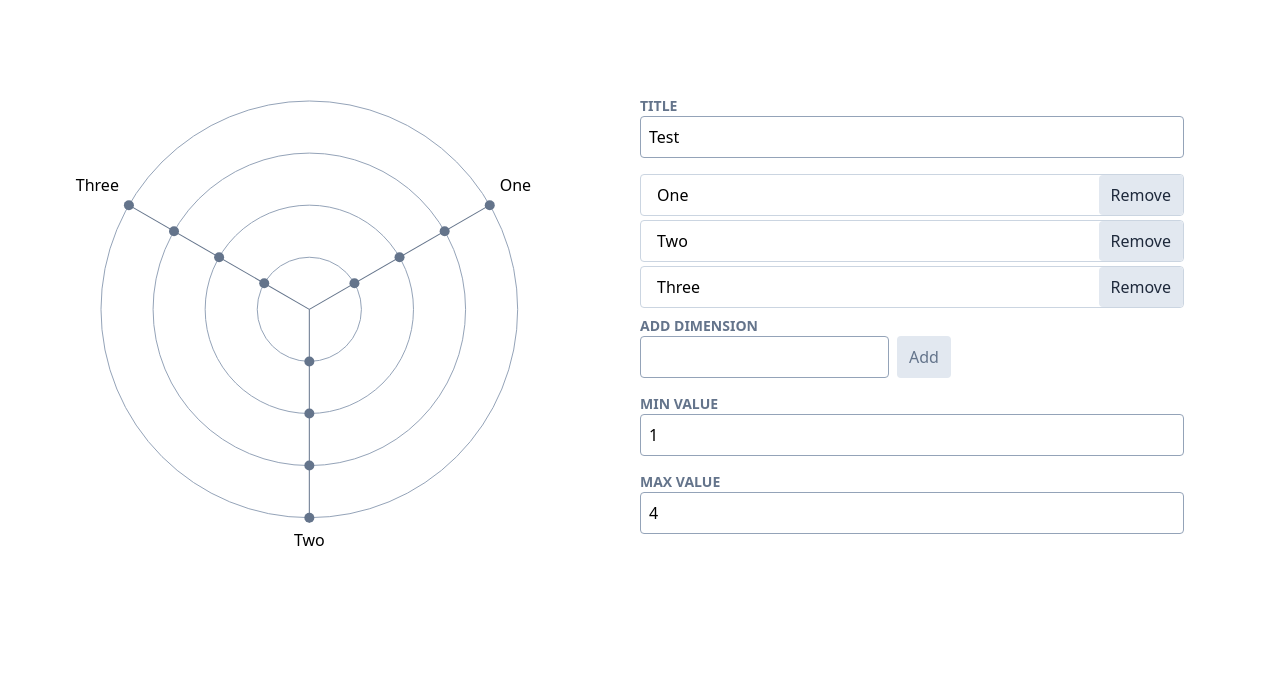
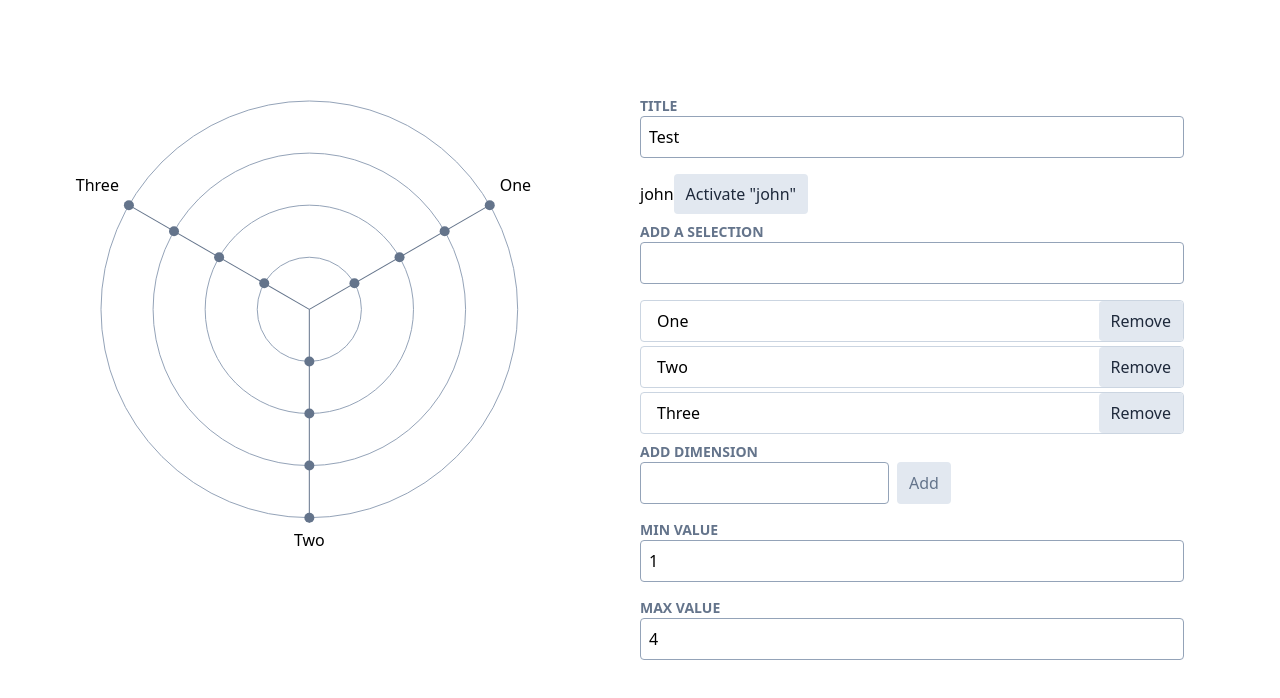
Before and after one commit to frontendphil/oh-my-radar, a React app: page / in a window 1280 px wide. Shown: the top 698 px of the page. Built offline with nearby package versions, Linux system fonts and the light colour scheme.

Commit message:
chore: make it possible to have more than one selection

```diff
--- a/src/App.tsx
+++ b/src/App.tsx
@@ -3,6 +3,11 @@ import { Dimensions } from "./Dimensions"
 import { Input } from "./form-controls"
 
 import { RadarChart, Selection, Range, SelectionValue } from "./radar-chart"
+import { Selections } from "./Selections"
+
+type ChartState = {
+  [selection: string]: SelectionValue
+}
 
 export const App = () => {
   const [title, setTitle] = useState("Test")
@@ -12,19 +17,12 @@ export const App = () => {
     "Three",
   ])
   const [[min, max], setRange] = useState<Range>([1, 4])
-  const [selection, setSelection] = useState<SelectionValue>({})
+  const [chartState, setChartState] = useState<ChartState>({})
 
-  const [size, setSize] = useState(window.innerWidth / 3)
+  const size = useAutoResize()
 
-  useEffect(() => {
-    const callback = () => setSize(window.innerWidth / 3)
-
-    window.addEventListener("resize", callback)
-
-    return () => {
-      window.removeEventListener("resize", callback)
-    }
-  }, [])
+  const [activeSelection, setActiveSelection] = useState<string>("john")
+  const [selections, setSelections] = useState(["john"])
 
   return (
     <div className="grid grid-cols-2">
@@ -35,25 +33,36 @@ export const App = () => {
           range={[min, max]}
           size={size}
         >
-          <Selection
-            active
-            name="john"
-            value={selection}
-            onChange={setSelection}
-            color="blue"
-          />
+          {selections.map((selection) => (
+            <Selection
+              key={selection}
+              active={activeSelection === selection}
+              name={selection}
+              value={chartState[selection]}
+              onChange={(value) =>
+                setChartState({ ...chartState, [selection]: value })
+              }
+              color="blue"
+            />
+          ))}
         </RadarChart>
       </div>
 
       <div className="mt-24 mr-24 flex flex-col gap-4">
         <Input label="Title" value={title} onChange={setTitle} />
 
+        <Selections
+          selections={selections}
+          onAdd={(selection) => setSelections([...selections, selection])}
+          onActivate={setActiveSelection}
+        />
+
         <Dimensions
           dimensions={dimensions}
           onAdd={(dimension) => setDimensions([...dimensions, dimension])}
           onRemove={(dimension) =>
-            setDimensions((currentDimensions) =>
-              currentDimensions.filter(
+            setDimensions(
+              dimensions.filter(
                 (currentDimension) => currentDimension !== dimension
               )
             )
@@ -81,3 +90,19 @@ export const App = () => {
     </div>
   )
 }
+
+const useAutoResize = () => {
+  const [size, setSize] = useState(window.innerWidth / 3)
+
+  useEffect(() => {
+    const callback = () => setSize(window.innerWidth / 3)
+
+    window.addEventListener("resize", callback)
+
+    return () => {
+      window.removeEventListener("resize", callback)
+    }
+  }, [])
+
+  return size
+}
--- a/src/Dimensions.tsx
+++ b/src/Dimensions.tsx
@@ -1,5 +1,5 @@
-import { HTMLAttributes, useState } from "react"
-import { InputWithButton } from "./form-controls"
+import { useState } from "react"
+import { Button, InputWithButton } from "./form-controls"
 
 type Props = {
   dimensions: string[]
@@ -71,14 +71,3 @@ export const Dimensions = ({ dimensions, onAdd, onRemove }: Props) => {
     </div>
   )
 }
-
-type ButtonProps = HTMLAttributes<HTMLButtonElement> & {
-  disabled?: boolean
-}
-
-const Button = (props: ButtonProps) => (
-  <button
-    {...props}
-    className="disabled::bg-slate-100 rounded bg-slate-200 py-2 px-3 text-slate-800 disabled:text-slate-500"
-  />
-)
--- /dev/null
+++ b/src/Selections.tsx
@@ -0,0 +1,45 @@
+import { useState } from "react"
+import { Button, Input } from "./form-controls"
+
+type Props = {
+  selections: string[]
+  onAdd: (selection: string) => void
+  onActivate: (selection: string) => void
+}
+
+export const Selections = ({ selections, onAdd, onActivate }: Props) => {
+  const [newSelection, setNewSelection] = useState("")
+
+  return (
+    <div className="flex flex-col gap-2">
+      {selections.length > 0 && (
+        <ul>
+          {selections.map((selection) => (
+            <li key={selection} aria-label={selection}>
+              {selection}
+
+              <Button onClick={() => onActivate(selection)}>
+                Activate &quot;{selection}&quot;
+              </Button>
+            </li>
+          ))}
+        </ul>
+      )}
+
+      <Input
+        label="Add a selection"
+        value={newSelection}
+        onChange={setNewSelection}
+        onKeyUp={(event) => {
+          if (event.key !== "Enter") {
+            return
+          }
+
+          onAdd(newSelection)
+
+          setNewSelection("")
+        }}
+      />
+    </div>
+  )
+}
--- /dev/null
+++ b/src/form-controls/Button.tsx
@@ -0,0 +1,12 @@
+import { HTMLAttributes } from "react"
+
+type ButtonProps = HTMLAttributes<HTMLButtonElement> & {
+  disabled?: boolean
+}
+
+export const Button = (props: ButtonProps) => (
+  <button
+    {...props}
+    className="disabled::bg-slate-100 rounded bg-slate-200 py-2 px-3 text-slate-800 disabled:text-slate-500"
+  />
+)
--- a/src/form-controls/index.ts
+++ b/src/form-controls/index.ts
@@ -1,2 +1,3 @@
 export { Input } from "./Input"
 export { InputWithButton } from "./InputWithButton"
+export { Button } from "./Button"
```
Also changed, not shown: 1 other file (tests, documents, lock files or other folders).
